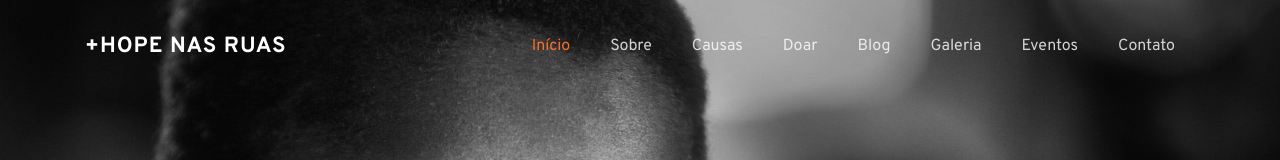
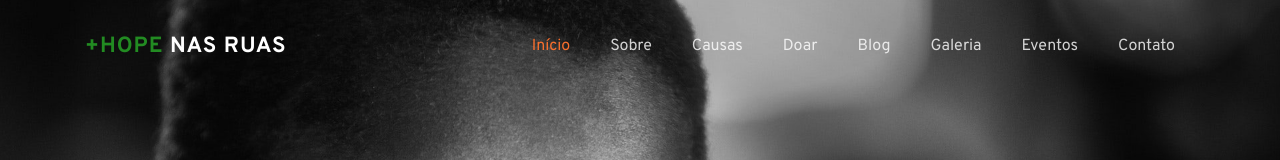
Before and after one commit to GuilhermeRNS/hopenasruas, a plain HTML site: page index.html in a window 1280 px wide. Shown: the top 160 px of the page. Drawn offline with Linux system fonts and the light colour scheme; some packages are replaced by stand-ins of ours; no server answers; files whose address does not match are found by name.

Commit message:
changes color

```diff
--- a/index.html
+++ b/index.html
@@ -31,7 +31,7 @@
 
 <nav class="navbar navbar-expand-lg navbar-dark ftco_navbar bg-dark ftco-navbar-light" id="ftco-navbar">
     <div class="container">
-        <a class="navbar-brand" href="index.html">+HOPE nas ruas</a>
+        <a class="navbar-brand" href="index.html"><b style="color:forestgreen">+HOPE</b> nas ruas</a>
         <button class="navbar-toggler" type="button" data-toggle="collapse" data-target="#ftco-nav" aria-controls="ftco-nav" aria-expanded="false" aria-label="Toggle navigation">
             <span class="oi oi-menu"></span> Menu
         </button>
```
